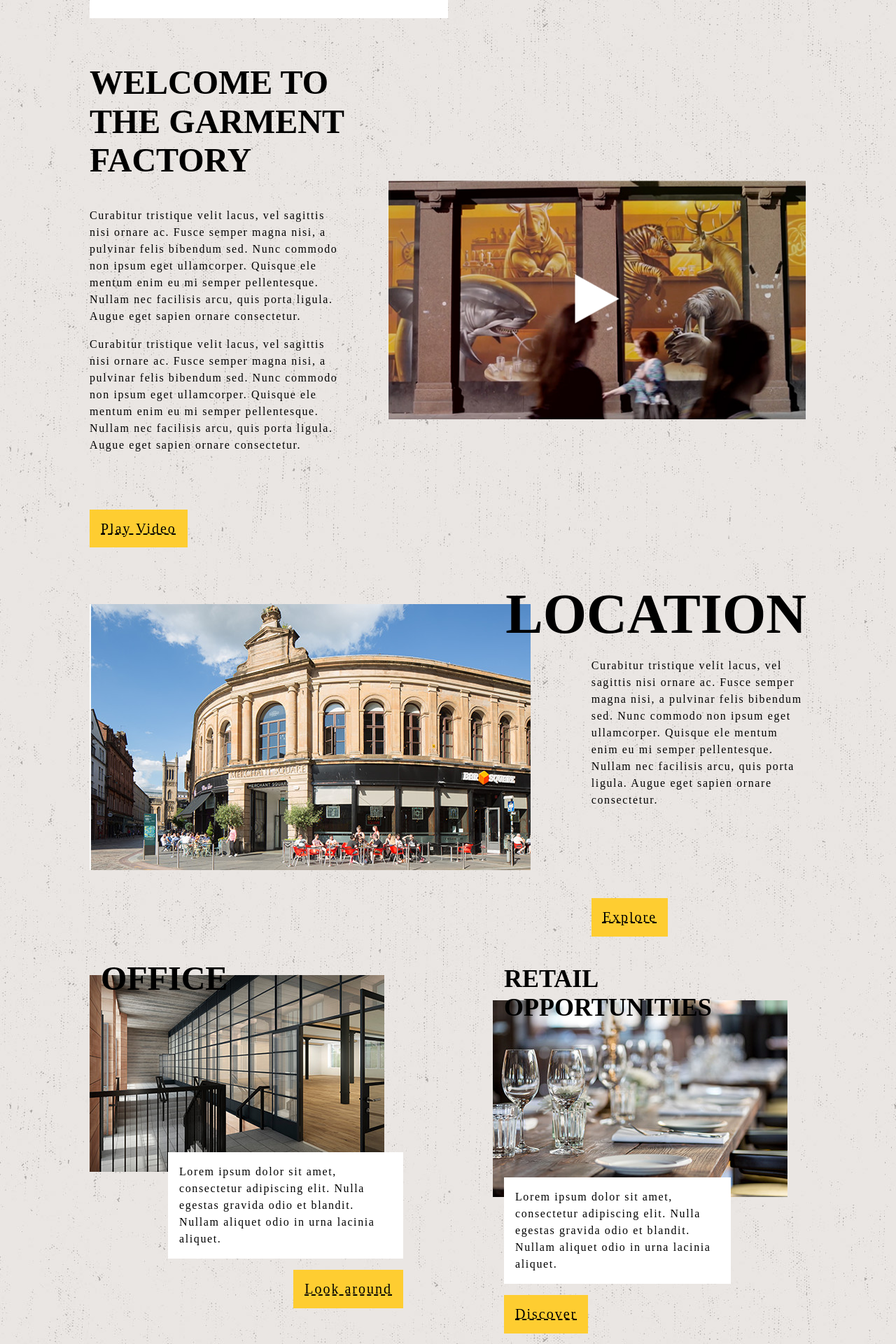
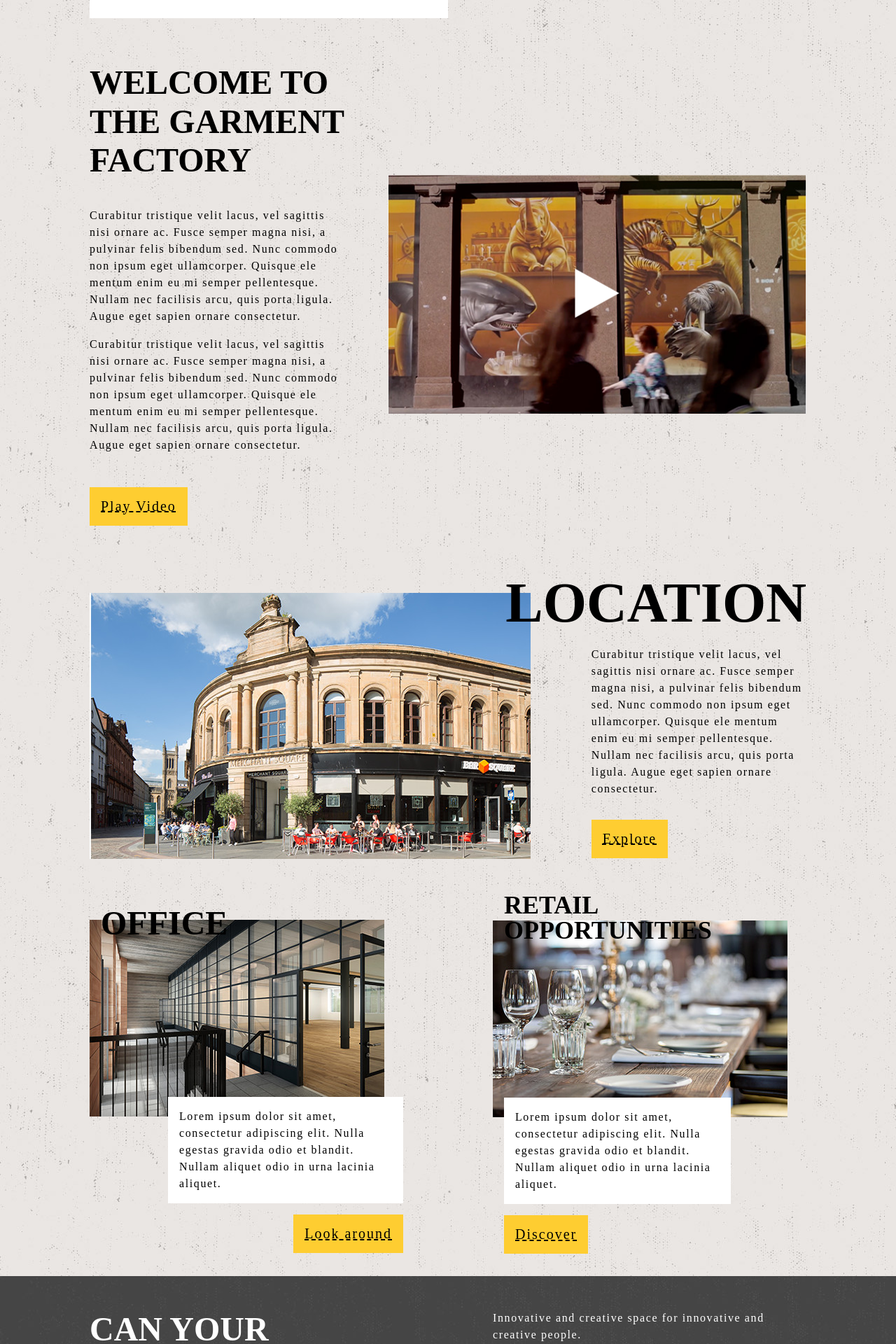
Before and after one commit to mckeever02/tgf, a Jekyll site: the page built from index.html, in a window 1280 px wide. Shown: the part 996-2916 px from the top of the page at 70% size. Built offline with Jekyll 4.4.1, drawn with Linux system fonts in a browser that asks for light colours; nearby versions of some CDN libraries; Markdown is read by kramdown in place of the engine named in the settings.

Commit message:
responsive adjustments

```diff
--- a/_layouts/default.html
+++ b/_layouts/default.html
@@ -12,7 +12,7 @@
     </head>
     <body>
       <nav class="bg-black">
-        <div class="mw8 center ph3 ph0-ns db flex-l items-center w-100 border-box pv3">
+        <div class="mw8 center ph3 ph0-l db flex-l items-center w-100 border-box pv3">
           <a class="db tc tl-l mid-gray link dim mb2 mb0-l mx-auto mr-auto" href="/" title="Home">
             <img src="/images/tgf-logo.png" class="db dib-l v-mid tc tl-l center" alt="{{site.name}} logo">
             <h1 class="ttu white dib f4 ma0 ml2-l  relative mt3 lh-solid">The Garment Factory</h1>
--- a/index.html
+++ b/index.html
@@ -6,28 +6,28 @@
 <div class="bg-black dt w-100 relative">
   <div class="cover bg-index-header bg-center">
     <div class="absolute w-100 h-100 bg-black-30 z-1"></div>
-    <div class="mw8 center ph3 ph0-ns z-2 relative pv6">
+    <div class="mw8 center ph3 ph0-l z-2 relative pv6">
       <h2 class="f1 f-headline-l ttu measure lh-solid white ma0 mb4">Where<br> Ideas<br> Are<br> <span class="yellow">Made</span></h2>
       <a class="bg-black white f4 pa3 underline dashed hover-bg-dark-gray link tracked" href="#">Make an Enquiry</a>
     </div>
   </div>
 </div>
 <div class="bg-texture">
-  <div class="mw8 center ph3 ph0-ns">
+  <div class="mw8 center ph3 ph0-l">
     <div class="bg-white w-50-l pa4 nt5 relative z-2">
       <p class="lh-copy ma0 tracked">The Garment Factory is a unique space in Glasgow’s Merchant City, where the environment is as innovative and creative as the tenants. Our vision is to create contemporary flexible office space designed to appeal to a range of tenants. </p>
     </div>
     <div class="flex flex-column flex-row-ns items-center-ns mt5">
-      <div class="w-100 w-40-ns pr3-ns order-2 order-1-ns">
-        <h2 class="black ttu f1-l mt0">Welcome to The Garment Factory</h2>
-        <div class="tracked pr4-l pb3 mb5-ns lh-copy">
+      <div class="w-100 w-50-m w-40-l pr3-ns order-2 order-1-ns">
+        <h2 class="black ttu f3 f2-m f1-l mt0">Welcome to The Garment Factory</h2>
+        <div class="tracked pr4-l pb3 lh-copy">
           <p>Curabitur tristique velit lacus, vel sagittis nisi ornare ac. Fusce semper magna nisi, a pulvinar felis bibendum sed. Nunc commodo non ipsum eget ullamcorper. Quisque ele mentum enim eu mi semper pellentesque. Nullam nec facilisis arcu, quis porta ligula. Augue eget sapien ornare consectetur.</p>
           <p>Curabitur tristique velit lacus, vel sagittis nisi ornare ac. Fusce semper magna nisi, a pulvinar felis bibendum sed. Nunc commodo non ipsum eget ullamcorper. Quisque ele mentum enim eu mi semper pellentesque. Nullam nec facilisis arcu, quis porta ligula. Augue eget sapien ornare consectetur.</p>
         </div>
-        <a class="bg-yellow black mt5 f4 pa3 underline dashed link hover-bg-gold tracked playFilm" href="javascript:void(0)">Play Video</a>
+        <a class="fl bg-yellow black mt3 f4 pa3 underline dashed link hover-bg-gold tracked playFilm" href="javascript:void(0)">Play Video</a>
 
       </div>
-      <div class="pl3-ns order-1 order-2-ns mb4 mb0-ns w-100 w-60-ns">
+      <div class="pl3-ns order-1 order-2-ns mb4 mb0-ns w-100 w-50-m w-60-l">
         <div class="relative">
           <a href="javascript:void(0)" class="db absolute absolute-center z-2">
             <img class="grow-large playFilm" src="/images/play.png" alt="Play Film" title="Play Film">
@@ -38,20 +38,20 @@
     </div>
 
     <div class="flex flex-column flex-row-ns justify-between-ns mt5">
-      <div class="mb4 mb0-ns w-100 w-70-ns pt4-ns">
+      <div class="mb4 mb0-ns w-100 w-50-m w-70-l pt4-ns">
         <img src="/images/location.jpg" class="db z-1 relative" alt="Photo of the location of The Garment Factory">
       </div>
-      <div class="w-100 w-30-ns relative z-2">
-        <h2 class="black ttu f-subheadline-ns ma0 mt0-ns nl6-ns tr-ns">Location</h2>
-          <div class="tracked mb3 mb5-ns lh-copy">
+      <div class="w-100 w-50-m w-30-l relative z-2 pl4-m">
+        <h2 class="black ttu f1-m f-subheadline-l ma0 mt0-ns nl5 nl6-l tr-l">Location</h2>
+          <div class="tracked mb3 lh-copy">
             <p>Curabitur tristique velit lacus, vel sagittis nisi ornare ac. Fusce semper magna nisi, a pulvinar felis bibendum sed. Nunc commodo non ipsum eget ullamcorper. Quisque ele mentum enim eu mi semper pellentesque. Nullam nec facilisis arcu, quis porta ligula. Augue eget sapien ornare consectetur.</p>
           </div>
-          <a class="bg-yellow black fl mt5-ns f4 pa3 underline dashed link hover-bg-gold tracked" href="/explore">Explore</a>
+          <a class="bg-yellow black fl mt3 f4 pa3 underline dashed link hover-bg-gold tracked" href="/explore">Explore</a>
       </div>
 
     </div>
 
-    <div class="flex flex-column flex-row-ns justify-between-ns mt4 pb4">
+    <div class="flex flex-column flex-row-ns justify-between-ns mt5 pb4">
       <div class="w-100 w-50-ns mb3 mb0-ns pr3-m pr5-l">
         <h2 class="black ttu f-subheadline-ns ma0 mt0-ns pl3 f2 f1-ns relative z-2">Office</h2>
         <div class="nt3 nt4-ns">
@@ -69,10 +69,10 @@
       </div>
 
       <div class="w-100 w-50-ns pl3-m pl5-l">
-        <h2 class="black ttu ma0 mt2 pl3 f3 f2-ns relative z-2">Retail<br> Opportunities</h2>
+        <h2 class="black ttu ma0 nt4-m nt3-l lh-solid pl3 f3 f2-ns relative z-2">Retail<br> Opportunities</h2>
         <div class="nt4">
           <img src="/images/retail-opportunities.jpg" alt="Photo of office interior of The Garment Factory">
-          <div class="pl3-ns">
+          <div class="pl3-l">
             <div class="bg-white w-75-l pa3 nt4-ns relative z-2 fl">
               <p class="lh-copy ma0 tracked">Lorem ipsum dolor sit amet, consectetur adipiscing elit. Nulla egestas gravida odio et blandit. Nullam aliquet odio in urna lacinia aliquet.</p>
             </div>
@@ -86,8 +86,8 @@
 </div><!-- /bg-texture -->
 
 <div class="bg-texture-dark pv4 white">
-  <div class="mw8 center ph3 ph0-ns">
-    <div class="flex flex-column flex-row-ns justify-between-ns mt4 items-center-ns">
+  <div class="mw8 center ph3 ph0-l">
+    <div class="flex flex-column flex-row-ns justify-between-ns items-center-ns">
       <div class="w-100 w-50-ns pr3-m pr5-l">
         <h3 class="ttu f2 f1-ns ma0">Can your Business <br><span class="yellow">cut it here?</span></h3>
       </div>
@@ -102,7 +102,7 @@
 </div>
 
 <div class="bg-texture-yellow pv5 black">
-  <div class="mw8 center ph3 ph0-ns">
+  <div class="mw8 center ph3 ph0-l">
     <h4 class="ttu f2 ma0 mb5">All Enquiries:</h4>
     <div class="flex flex-column flex-row-ns">
       <div class="db pr5-ns">
```
